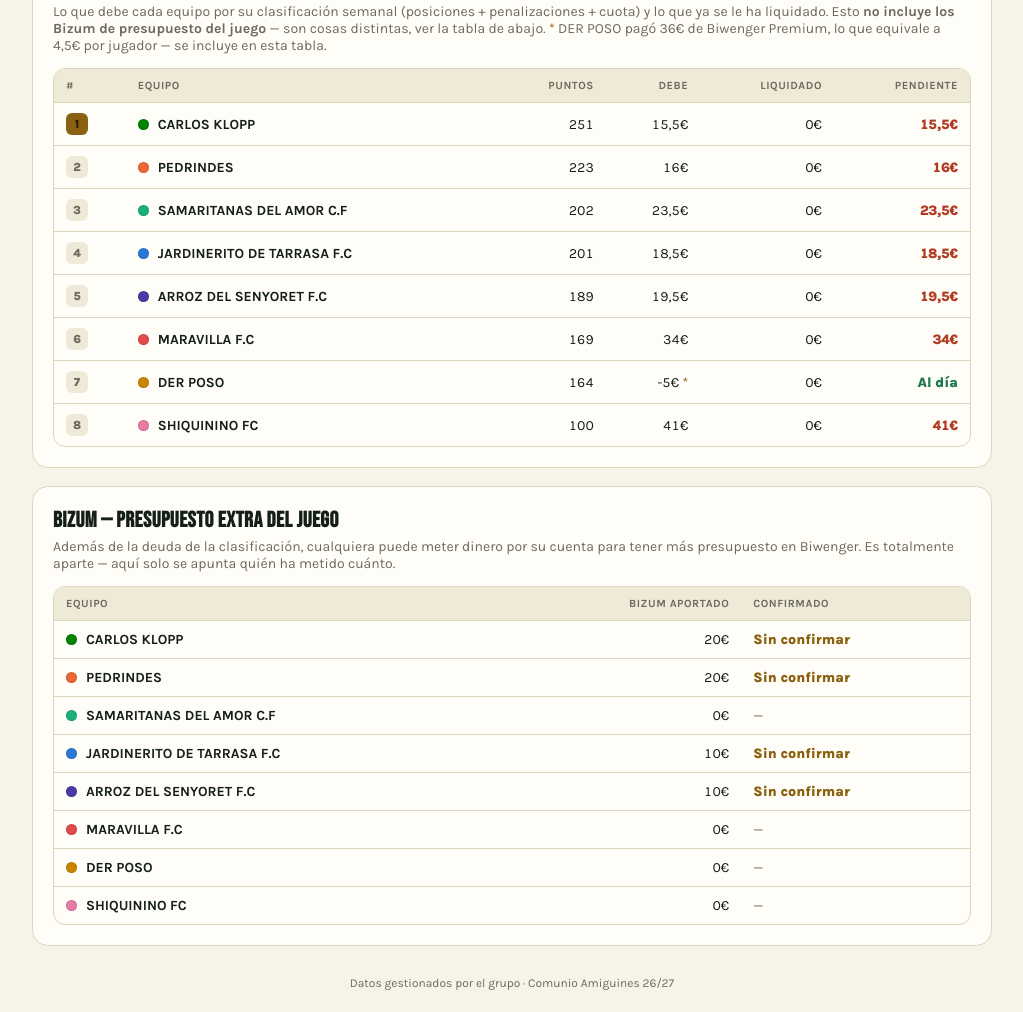
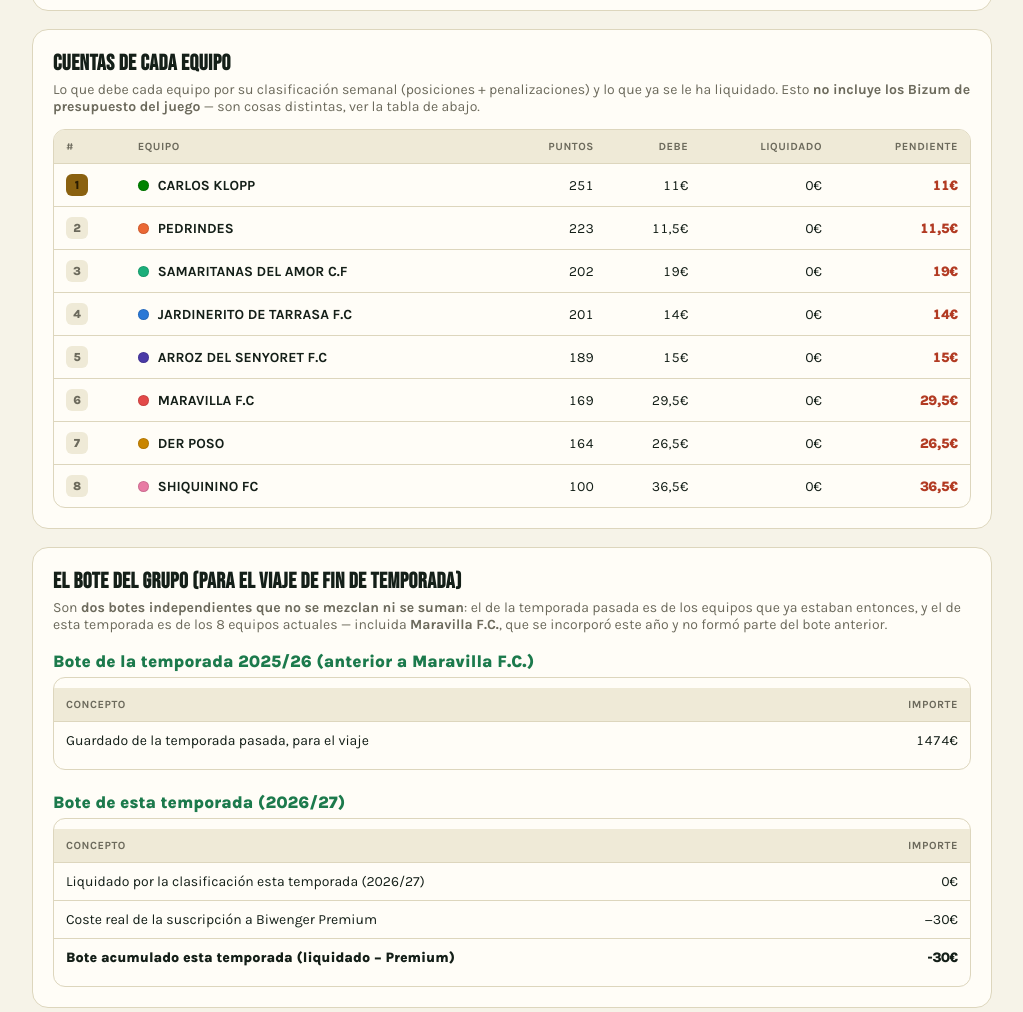
Before and after one commit to caralonsomu/comunio-amiguines, a plain HTML site: page index.html in a window 1280 px wide. Shown: the part 923-1935 px from the top of the page, without its empty margins (128-1151 px from the left). Drawn offline with Linux system fonts and the light colour scheme.

Commit message:
Add files via upload

```diff
--- a/index.html
+++ b/index.html
@@ -114,7 +114,7 @@
   .card .sub{color:var(--muted); font-size:14px; margin-bottom:14px;}
 
   .stat-grid{
-    display:grid; grid-template-columns:repeat(4,1fr); gap:12px; margin-bottom:18px;
+    display:grid; grid-template-columns:repeat(3,1fr); gap:12px; margin-bottom:18px;
   }
   .stat{
     background:var(--surface); border:1px solid var(--line); border-radius:14px;
@@ -256,7 +256,7 @@
 
       <div class="card">
         <h2>Cuentas de cada equipo</h2>
-        <div class="sub">Lo que debe cada equipo por su clasificación semanal (posiciones + penalizaciones + cuota) y lo que ya se le ha liquidado. Esto <strong>no incluye los Bizum de presupuesto del juego</strong> — son cosas distintas, ver la tabla de abajo. <span style="color:var(--gold);">*</span> DER POSO pagó 36€ de Biwenger Premium, lo que equivale a 4,5€ por jugador — se incluye en esta tabla.</div>
+        <div class="sub">Lo que debe cada equipo por su clasificación semanal (posiciones + penalizaciones) y lo que ya se le ha liquidado. Esto <strong>no incluye los Bizum de presupuesto del juego</strong> — son cosas distintas, ver la tabla de abajo.</div>
         <div class="table-scroll">
           <table class="data" id="tbl-cuentas">
             <thead>
@@ -265,6 +265,27 @@
                 <th class="num">Debe</th><th class="num">Liquidado</th><th class="num">Pendiente</th>
               </tr>
             </thead>
+            <tbody></tbody>
+          </table>
+        </div>
+      </div>
+
+      <div class="card">
+        <h2>El bote del grupo (para el viaje de fin de temporada)</h2>
+        <div class="sub">Son <strong>dos botes independientes que no se mezclan ni se suman</strong>: el de la temporada pasada es de los equipos que ya estaban entonces, y el de esta temporada es de los 8 equipos actuales — incluida <strong>Maravilla F.C.</strong>, que se incorporó este año y no formó parte del bote anterior.</div>
+
+        <div style="font-size:17px; font-weight:800; color:var(--pitch); margin:18px 0 6px;">Bote de la temporada 2025/26 (anterior a Maravilla F.C.)</div>
+        <div class="table-scroll">
+          <table class="data mini-table">
+            <thead><tr><th>Concepto</th><th class="num">Importe</th></tr></thead>
+            <tbody id="tbl-bote-anterior"></tbody>
+          </table>
+        </div>
+
+        <div style="font-size:17px; font-weight:800; color:var(--pitch); margin:22px 0 6px;">Bote de esta temporada (2026/27)</div>
+        <div class="table-scroll">
+          <table class="data mini-table" id="tbl-bote">
+            <thead><tr><th>Concepto</th><th class="num">Importe</th></tr></thead>
             <tbody></tbody>
           </table>
         </div>
@@ -308,8 +329,8 @@
         <h3>Configuración inicial de la liga</h3>
         <p>La temporada 2026/27 empezó el lunes 3 de agosto de 2026. Todos los equipos arrancaron con la plantilla vacía y un saldo inicial de <strong>50.000.000€</strong> ficticios, sin ningún jugador asignado — cada uno formó su equipo a base de fichajes en el mercado. Hasta el inicio de la jornada 1 se incorporaban 25 jugadores libres al mercado cada día; desde entonces se incorporan 10 al día.</p>
 
-        <h3>Cuota inicial: el pozo de Biwenger Premium</h3>
-        <p><strong>Der Poso</strong> adelantó los <strong>36€</strong> de la suscripción a Biwenger Premium para todo el grupo. Para devolvérselo, cada uno de los 8 equipos aporta una <strong>cuota inicial de 4,5€</strong> (36€ ÷ 8), que se suma a lo que deba por su clasificación. Como Der Poso ya puso ese dinero de su bolsillo, esta cuota se le descuenta a él en vez de cobrársela.</p>
+        <h3>Cuota de entrada</h3>
+        <p>Según la normativa, cada miembro debía abonar una cuota inicial de entrada de <strong>5,00€</strong>, independiente del resto de aportaciones de la temporada. En la práctica, el grupo no ha cobrado esta cuota a cada equipo por separado: la suscripción a Biwenger Premium (30€ reales) se ha pagado directamente con el bote acumulado del grupo, sin repercutirla a nadie individualmente — el detalle de esa cuenta está en la tarjeta <strong>"El bote del grupo"</strong>, en Resumen.</p>
 
         <h3>Lo que se paga cada jornada</h3>
         <p>Cada jornada, los 8 equipos se ordenan según su posición en esa semana (puntos de Comunio). Cuanto peor la posición, más se paga, según esta tabla:</p>
@@ -491,10 +512,11 @@ const FIREBASE_CONFIG = {
     ["De 100 a 110 millones","20%"], ["De 120 a 130 millones","19%"], ["De 140 a 150 millones","18%"],
     ["De 160 a 170 millones","17%"], ["De 180 a 190 millones","16%"], ["Más de 200 millones","15%"]
   ];
-  // Cuota inicial (36€ del pozo de Biwenger Premium ÷ 8 equipos). A Der Poso,
-  // que adelantó los 36€, se le descuenta en vez de cobrársela (ver POZO_PREMIUM).
-  var CUOTA_INICIAL = 4.5;
-  var POZO_PREMIUM = 36;
+  // La suscripción a Biwenger Premium de esta temporada costó 30€ reales y se
+  // pagó directamente del bote del grupo (no se le carga a ningún equipo).
+  var PREMIUM_COST = 30;
+  // Bote que quedó acumulado de la temporada 2025/26, guardado para el viaje.
+  var BOTE_ANTERIOR = 1474;
   // Jornadas dobles (Clásico y Derbi sevillano): se duplican tanto el coste
   // por posición como la penalización por baja puntuación.
   var DOUBLES = { 10:1, 13:1, 23:2, 35:2 }; // jornada -> vuelta en la que cae (uso interno)
@@ -660,11 +682,10 @@ const FIREBASE_CONFIG = {
       var tt = totals[t.slug];
       var pay = paymentsState[t.slug] || {amount:0, confirmed:false, confirmedAt:null};
       var settle = settlementsState[t.slug] || {};
-      var pozoDescuento = (t.slug === "derposo") ? POZO_PREMIUM : 0;
 
-      // -- deuda de clasificación (independiente de los Bizum) --
-      tt.pozoDescuento = pozoDescuento;
-      tt.totalDue = tt.due + CUOTA_INICIAL - pozoDescuento;
+      // -- deuda de clasificación (independiente de los Bizum): solo posiciones
+      // y penalizaciones, sin ninguna cuota fija por equipo --
+      tt.totalDue = tt.due;
       tt.liquidado = Number(settle.amount) || 0;
       tt.liquidadoAt = settle.updatedAt || null;
       tt.pendiente = tt.totalDue - tt.liquidado;
@@ -720,11 +741,15 @@ const FIREBASE_CONFIG = {
     var totals = computeTeamTotals();
     var totalPendiente = totals.reduce(function(s,t){return s + Math.max(0,t.pendiente);},0);
     var totalBizum = totals.reduce(function(s,t){return s+t.recibidoBizum;},0);
+    var totalLiquidado = totals.reduce(function(s,t){return s+t.liquidado;},0);
+    var boteEstaTemporada = totalLiquidado - PREMIUM_COST;
     var maxJ = maxPlayedJornada();
     var lider = totals[0];
 
     var stats = [
       {label:"Pendiente de liquidar", value:euros(totalPendiente), cls: totalPendiente>0 ? "danger":"pitch"},
+      {label:"Bote esta temporada (2026/27)", value:euros(boteEstaTemporada), cls: boteEstaTemporada<0 ? "danger":"pitch"},
+      {label:"Bote temporada 2025/26 (viaje)", value:euros(BOTE_ANTERIOR), cls:"pitch"},
       {label:"Bizum ingresado (presupuesto)", value:euros(totalBizum), cls:"pitch"},
       {label:"Jornadas jugadas", value:maxJ + " / " + TOTAL_JORNADAS, cls:""},
       {label:"Líder de puntos", value: lider ? lider.name.split(" ").slice(0,2).join(" ") : "–", cls:"gold"}
@@ -750,19 +775,32 @@ const FIREBASE_CONFIG = {
     var tbody = totals.map(function(t, i){
       var pendCls = t.pendiente > 0.001 ? "pend-due" : "pend-ok";
       var pendTxt = t.pendiente > 0.001 ? euros(t.pendiente) : "Al día";
-      var potNote = t.pozoDescuento ? ' <span title="Incluye -'+euros(t.pozoDescuento)+' del pozo de Biwenger Premium" style="color:var(--gold); cursor:help;">*</span>' : '';
       var liqTitle = t.liquidadoAt ? ' title="Última actualización: '+new Date(t.liquidadoAt).toLocaleDateString("es-ES")+'"' : '';
 
       return '<tr data-rank="'+(i+1)+'">' +
         '<td><span class="rank-badge">'+(i+1)+'</span></td>' +
         '<td><div class="team-cell"><span class="dot" style="background:'+t.color+'"></span>'+t.name+'</div></td>' +
         '<td class="num">'+t.points+'</td>' +
-        '<td class="num">'+euros(t.totalDue)+potNote+'</td>' +
+        '<td class="num">'+euros(t.totalDue)+'</td>' +
         '<td class="num"'+liqTitle+'>'+euros(t.liquidado)+'</td>' +
         '<td class="num '+pendCls+'">'+pendTxt+'</td>' +
         '</tr>';
     }).join("");
     document.querySelector("#tbl-cuentas tbody").innerHTML = tbody;
+
+    // bote del grupo: dos botes independientes, que NUNCA se suman entre sí
+    document.querySelector("#tbl-bote-anterior").innerHTML =
+      '<tr><td>Guardado de la temporada pasada, para el viaje</td><td class="num">'+euros(BOTE_ANTERIOR)+'</td></tr>';
+
+    var boteRows = [
+      ["Liquidado por la clasificación esta temporada (2026/27)", euros(totalLiquidado)],
+      ["Coste real de la suscripción a Biwenger Premium", "−"+euros(PREMIUM_COST)],
+      ["Bote acumulado esta temporada (liquidado − Premium)", euros(boteEstaTemporada)]
+    ];
+    document.querySelector("#tbl-bote tbody").innerHTML = boteRows.map(function(row, i){
+      var strong = i === boteRows.length-1 ? ' style="font-weight:800;"' : '';
+      return '<tr'+strong+'><td>'+row[0]+'</td><td class="num">'+row[1]+'</td></tr>';
+    }).join("");
 
     // tabla de Bizum (presupuesto del juego, independiente de la deuda)
     var bizumBody = totals.map(function(t){
```
